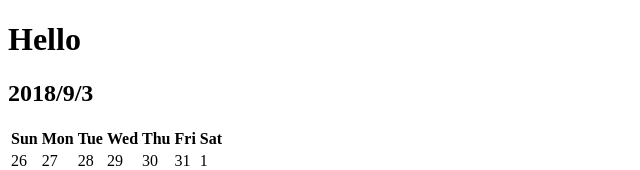
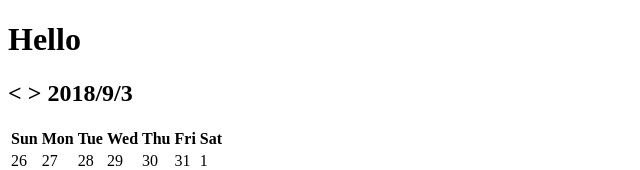
Before and after one commit to nargok/calender_app, a React (Create React App) app: page / in a window 1280 px wide. Shown: the top 170 px of the page, without its empty margins (0-640 px from the left). Built offline with nearby package versions, Linux system fonts and the light colour scheme.

Commit message:
月変更のためのUIを配置

```diff
--- a/src/components/header.js
+++ b/src/components/header.js
@@ -5,7 +5,10 @@ class Header extends Component {
     const currentMonth = this.props.current.formatDate()
     return (
       <div>
-        <h2>{currentMonth}</h2>
+        <h2>
+          <span>&lt; </span><span>&gt; </span>
+           {currentMonth}
+        </h2>
       </div>
     )
   }
```
